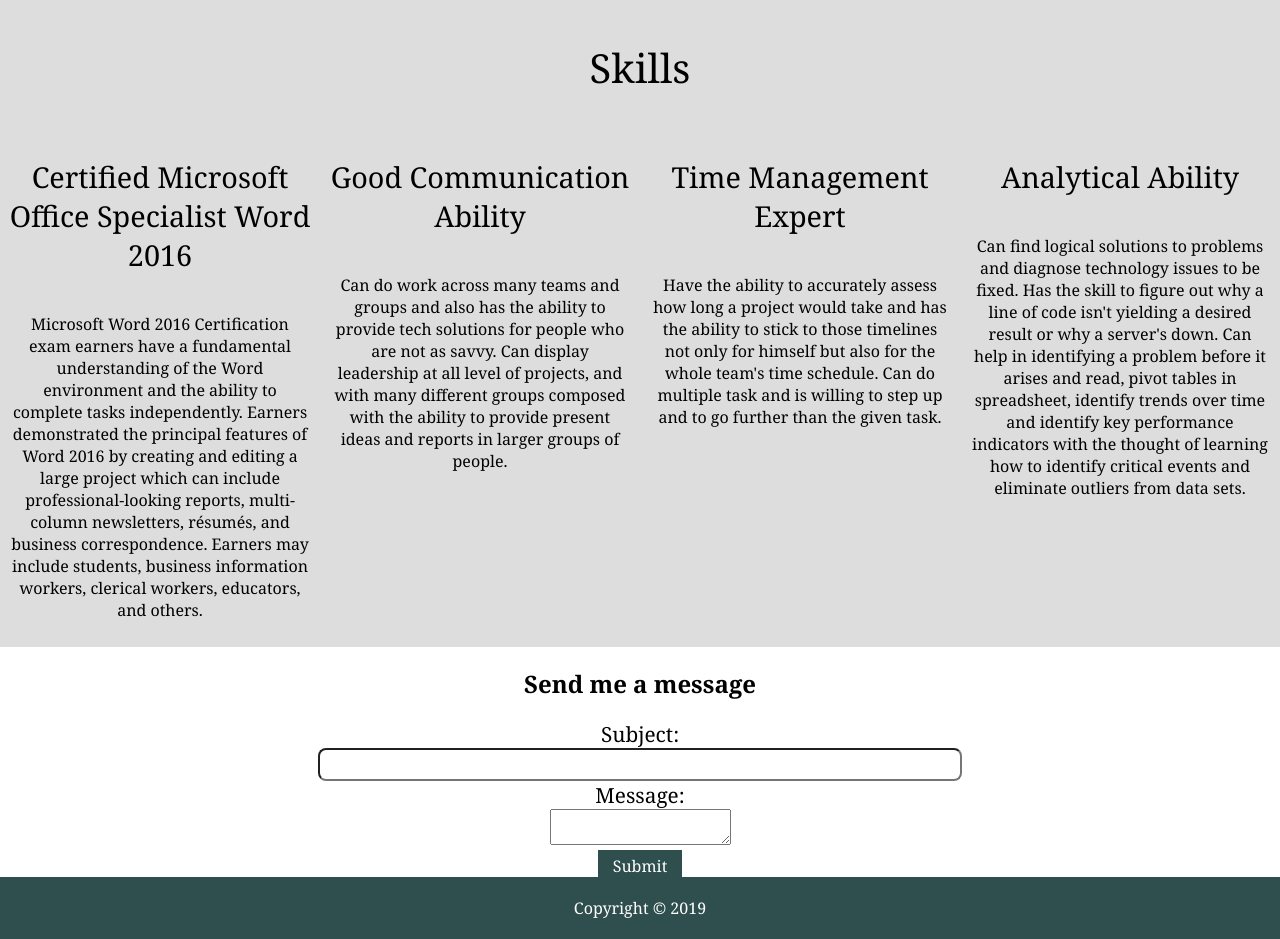
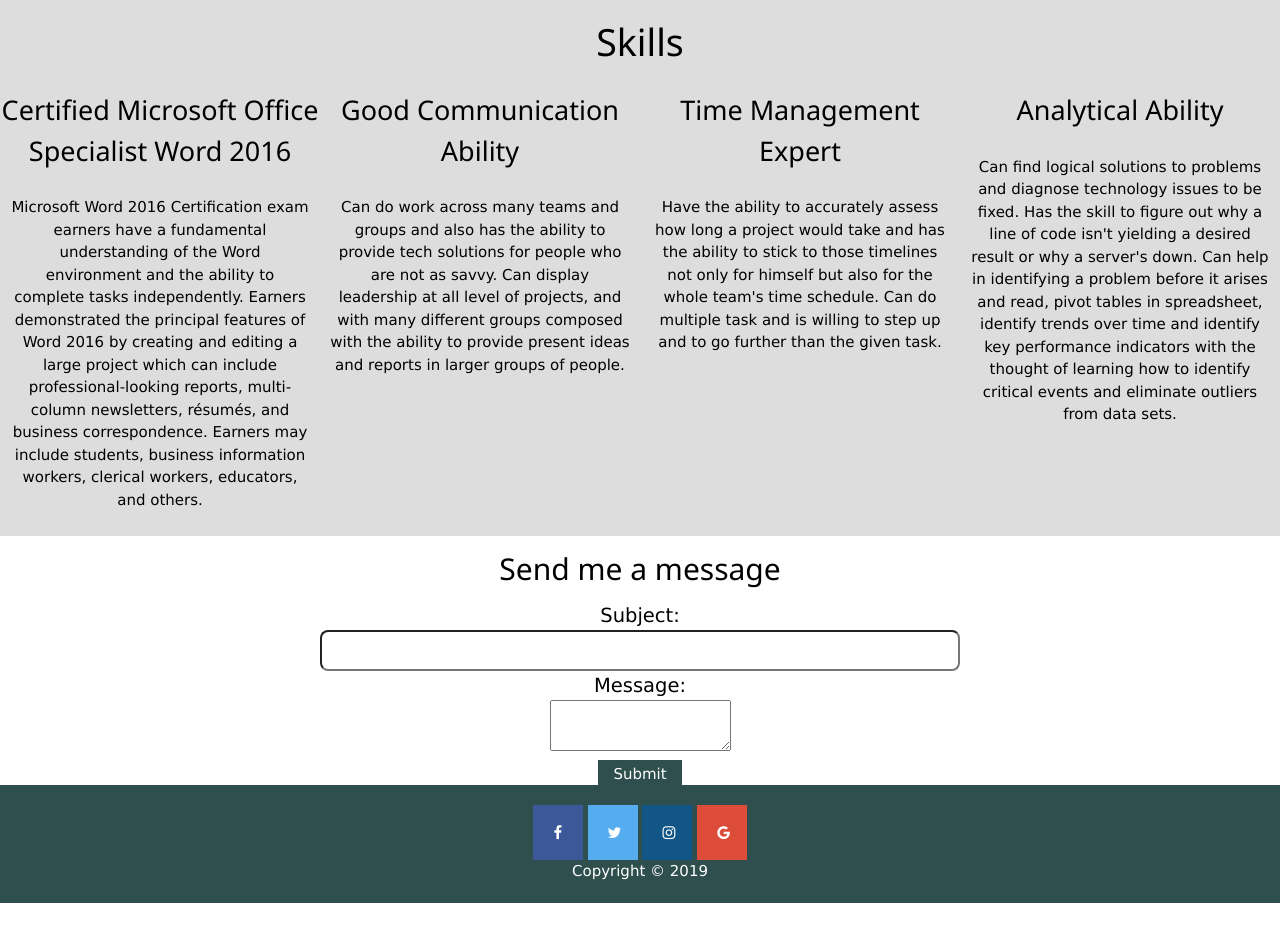
Before and after one commit to FrannieJames/single-page-portfolio, a website: page dist/index.html in a window 1280 px wide. Shown: the part 1200-2139 px from the top of the page. After the commit the page ends 2103 px from the top, so only its background shows below. Drawn offline with nearby package versions, Linux system fonts and the light colour scheme.

Commit message:
add social media button

```diff
--- a/dist/css/main.css
+++ b/dist/css/main.css
@@ -165,6 +165,45 @@ main {
     background: darkslategray;
 }
 
+.footer p{
+    text-align: center;
+    margin: 0%;
+    padding: 0%;
+}
+
+
+.fa {
+    padding: 20px;
+    font-size: 30px;
+    width: 50px;
+    text-align: center;
+    text-decoration: none;
+  }
+
+  .fa:hover {
+      opacity: 0.7;
+  }
+
+  .fa-facebook {
+    background: #3B5998;
+    color: white;
+  }
+
+  .fa-twitter {
+    background: #55ACEE;
+    color: white;
+  }
+
+  .fa-instagram {
+    background: #125688;
+    color: white;
+  }
+
+  .fa-google {
+    background: #dd4b39;
+    color: white;
+  }
+
 /*For mobile phones*/
 @media only screen and (max-width: 600px){
     .portfolio-hero {
--- a/dist/index.html
+++ b/dist/index.html
@@ -2,10 +2,12 @@
 <html lang="en">
 <head>
     <meta charset="UTF-8">
-    <meta name="viewport" content="width=device-width, initial-scale=1.0">
+    <meta name="viewport" content="width=device-width, initial-scale=1">
     <meta http-equiv="X-UA-Compatible" content="ie=edge">
     <title>FrannieJames</title>
     <link rel="stylesheet" type="text/css" href="css/main.css">
+    <link rel="stylesheet" href="https://www.w3schools.com/w3css/4/w3.css">
+    <link rel="stylesheet" href="https://cdnjs.cloudflare.com/ajax/libs/font-awesome/4.7.0/css/font-awesome.min.css">
 </head>
 <body>
     <header>
@@ -82,7 +84,14 @@
                 </div>
             </form>
             <div class="footer">
+                <p>
+                <a href="http://www.facebook.com/ballenasfra.ne08" class="fa fa-facebook"></a>
+               <a href="https://twitter.com/praningnakoo" class="fa fa-twitter"></a>
+               <a href="https://www.instagram.com/" class="fa fa-instagram"></a>
+               <a href="https://myaccount.google.com/?utm_source=OGB&tab=wk&utm_medium=act" class="fa fa-google"></a>
+               </p>
                 Copyright &copy; <span id="getYear"></span>
+
 
             </div>
         </footer>
```
